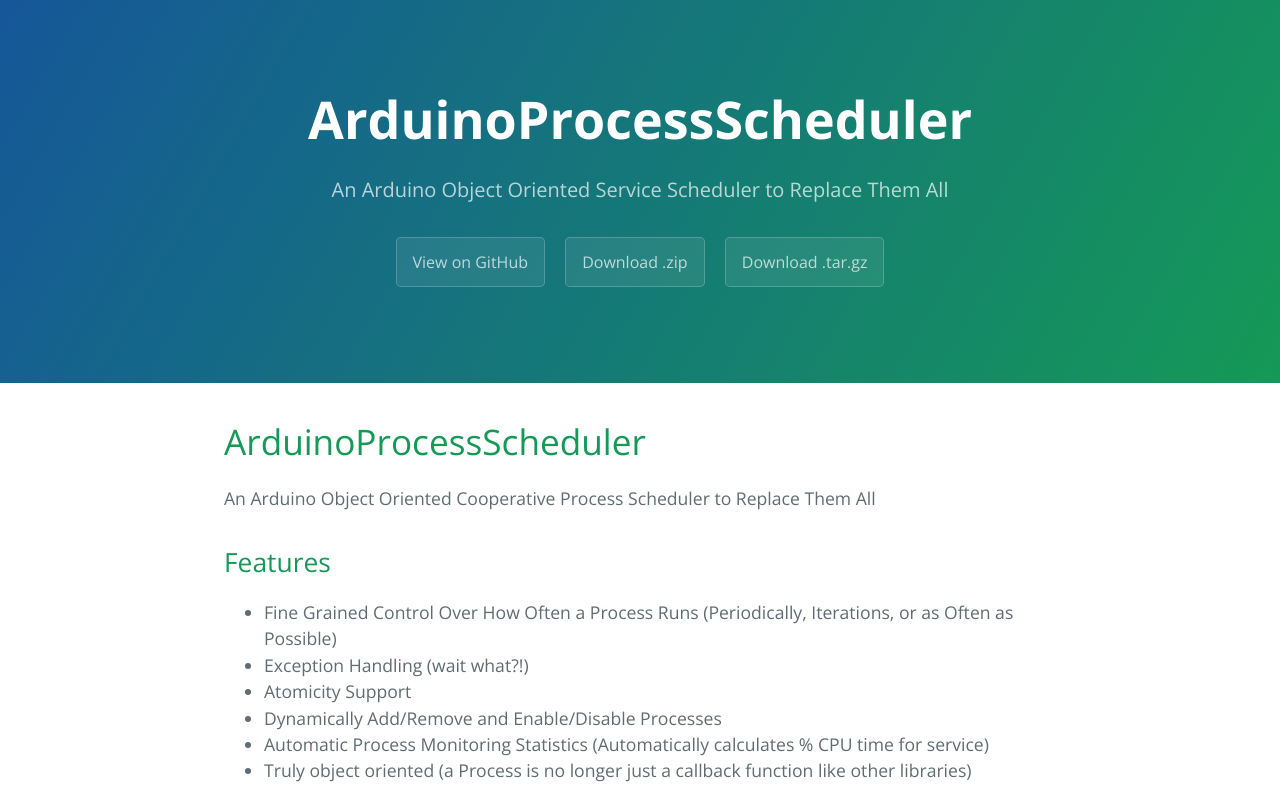
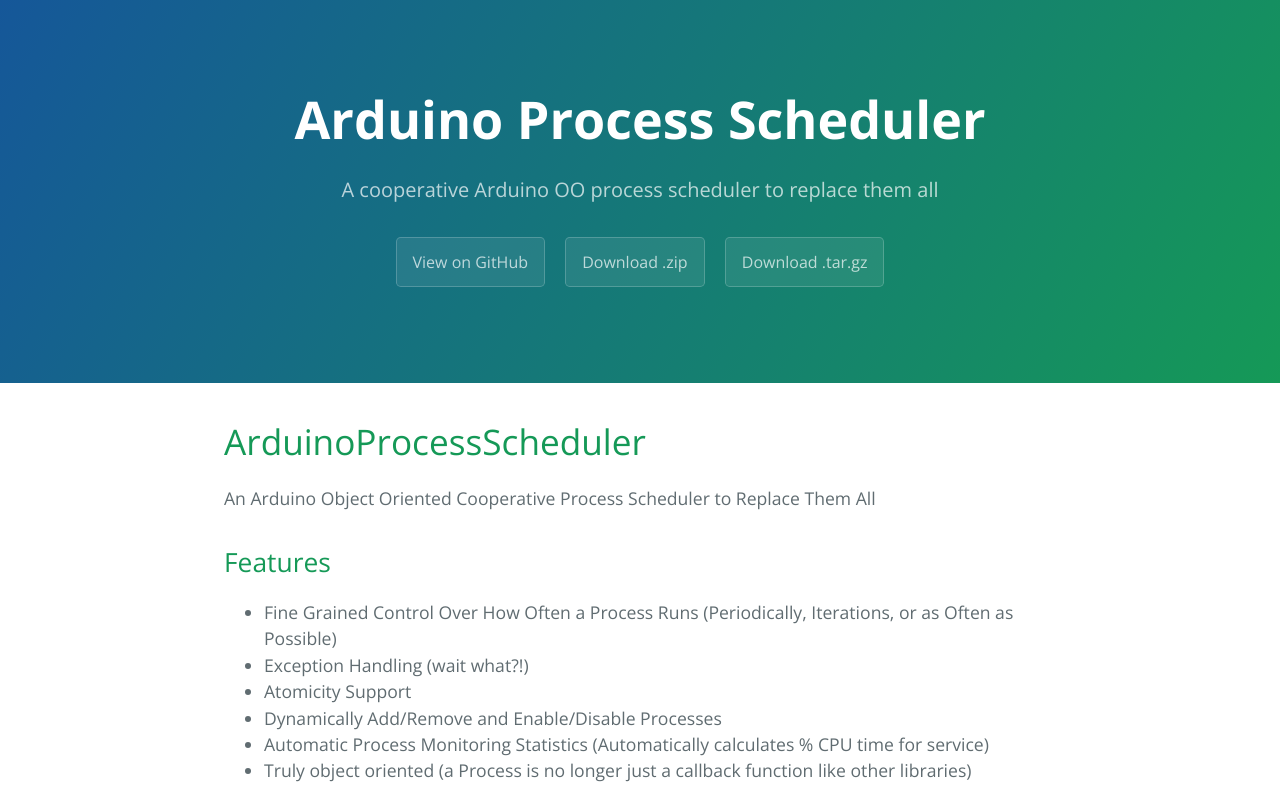
Before and after one commit to wizard97/ArduinoProcessScheduler, a plain HTML site: page index.html in a window 1280 px wide. Shown: the top 800 px of the page. Drawn offline with nearby package versions, Linux system fonts and the light colour scheme.

Commit message:
Create gh-pages branch via GitHub

```diff
--- a/index.html
+++ b/index.html
@@ -2,7 +2,7 @@
 <html lang="en-us">
   <head>
     <meta charset="UTF-8">
-    <title>ArduinoProcessScheduler by wizard97</title>
+    <title>Arduino Process Scheduler by wizard97</title>
     <meta name="viewport" content="width=device-width, initial-scale=1">
     <link rel="stylesheet" type="text/css" href="stylesheets/normalize.css" media="screen">
     <link href='https://fonts.googleapis.com/css?family=Open+Sans:400,700' rel='stylesheet' type='text/css'>
@@ -11,8 +11,8 @@
   </head>
   <body>
     <section class="page-header">
-      <h1 class="project-name">ArduinoProcessScheduler</h1>
-      <h2 class="project-tagline">An Arduino Object Oriented Service Scheduler to Replace Them All</h2>
+      <h1 class="project-name">Arduino Process Scheduler</h1>
+      <h2 class="project-tagline">A cooperative Arduino OO process scheduler to replace them all</h2>
       <a href="https://github.com/wizard97/ArduinoProcessScheduler" class="btn">View on GitHub</a>
       <a href="https://github.com/wizard97/ArduinoProcessScheduler/zipball/master" class="btn">Download .zip</a>
       <a href="https://github.com/wizard97/ArduinoProcessScheduler/tarball/master" class="btn">Download .tar.gz</a>
@@ -261,7 +261,7 @@ Constantly, or Periodically/Constantly with a set number of run iterations.</p>
 <hr>
 
       <footer class="site-footer">
-        <span class="site-footer-owner"><a href="https://github.com/wizard97/ArduinoProcessScheduler">ArduinoProcessScheduler</a> is maintained by <a href="https://github.com/wizard97">wizard97</a>.</span>
+        <span class="site-footer-owner"><a href="https://github.com/wizard97/ArduinoProcessScheduler">Arduino Process Scheduler</a> is maintained by <a href="https://github.com/wizard97">wizard97</a>.</span>
 
         <span class="site-footer-credits">This page was generated by <a href="https://pages.github.com">GitHub Pages</a> using the <a href="https://github.com/jasonlong/cayman-theme">Cayman theme</a> by <a href="https://twitter.com/jasonlong">Jason Long</a>.</span>
       </footer>
```
Also changed, not shown: params.json (+2 -2 lines).
